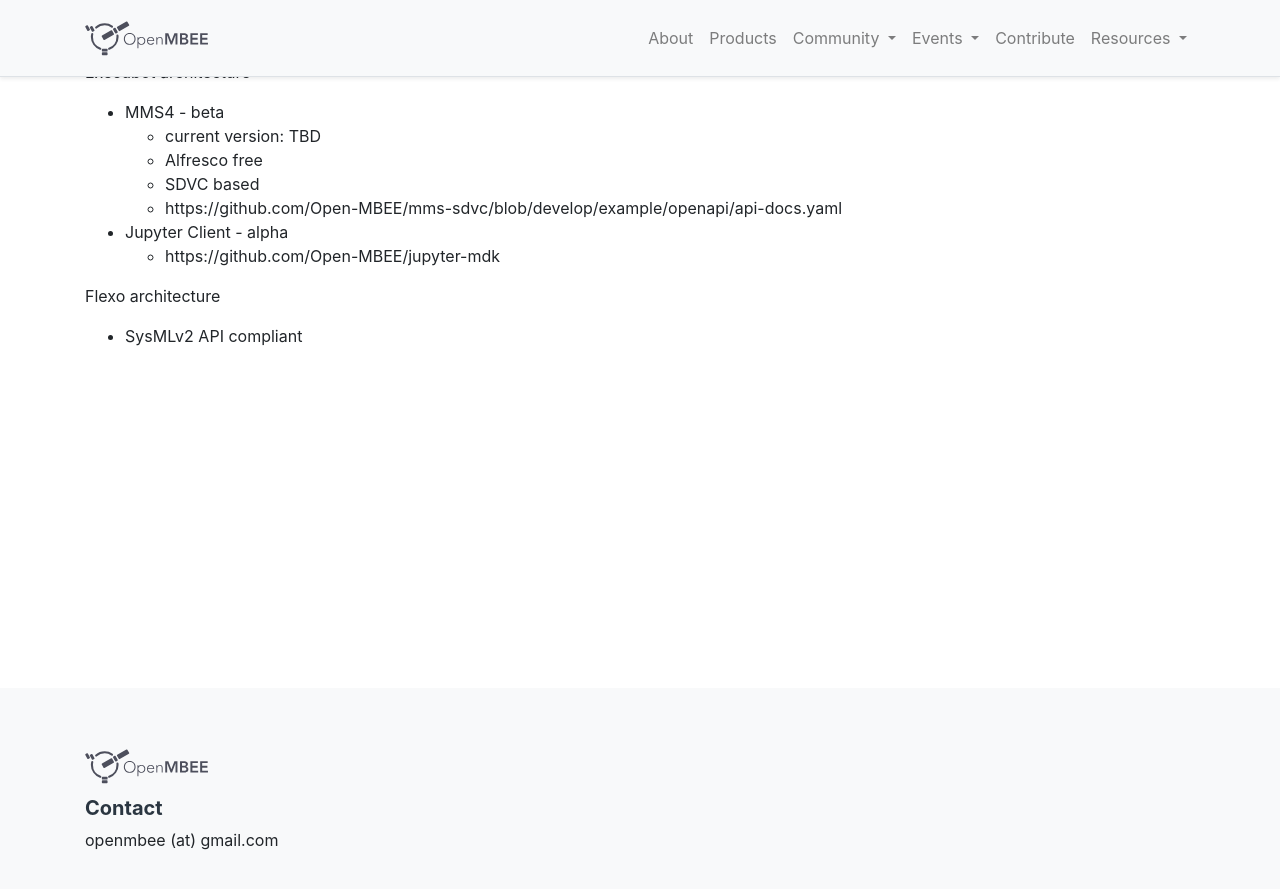
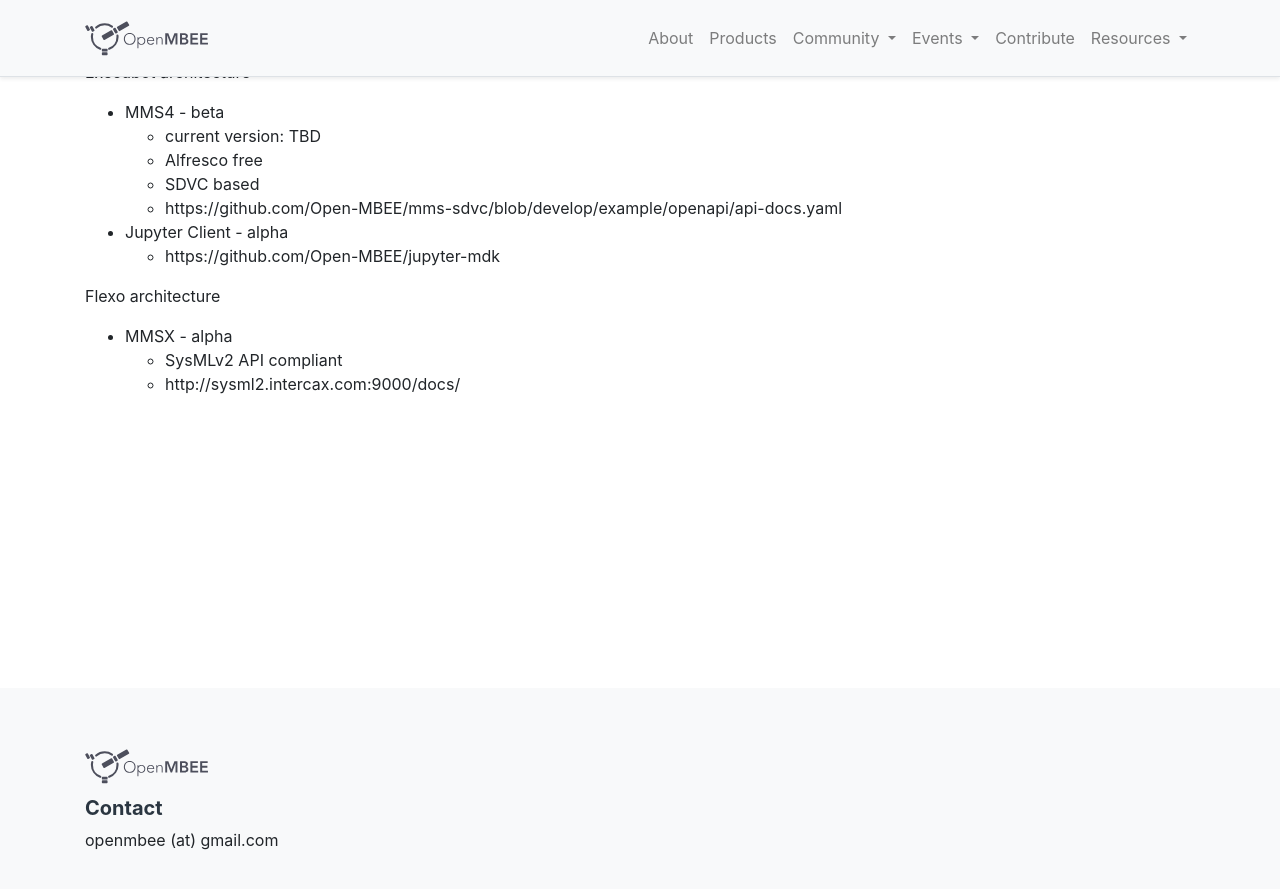
Before and after one commit to Open-MBEE/open-mbee.github.io, a Jekyll site: the page built from pages/community/roadmap.md, in a window 1280 px wide and 900 px high, scrolled down 408 px. Shown: the top 889 px of the window. Built offline with Jekyll 4.4.1, drawn with Linux system fonts in a browser that asks for light colours.

Commit message:
Update roadmap.md

```diff
--- a/pages/community/roadmap.md
+++ b/pages/community/roadmap.md
@@ -27,4 +27,7 @@
    * https://github.com/Open-MBEE/jupyter-mdk
 
 Flexo architecture
-* SysMLv2 API compliant
+
+* MMSX - alpha
+   * SysMLv2 API compliant
+   * http://sysml2.intercax.com:9000/docs/
```
